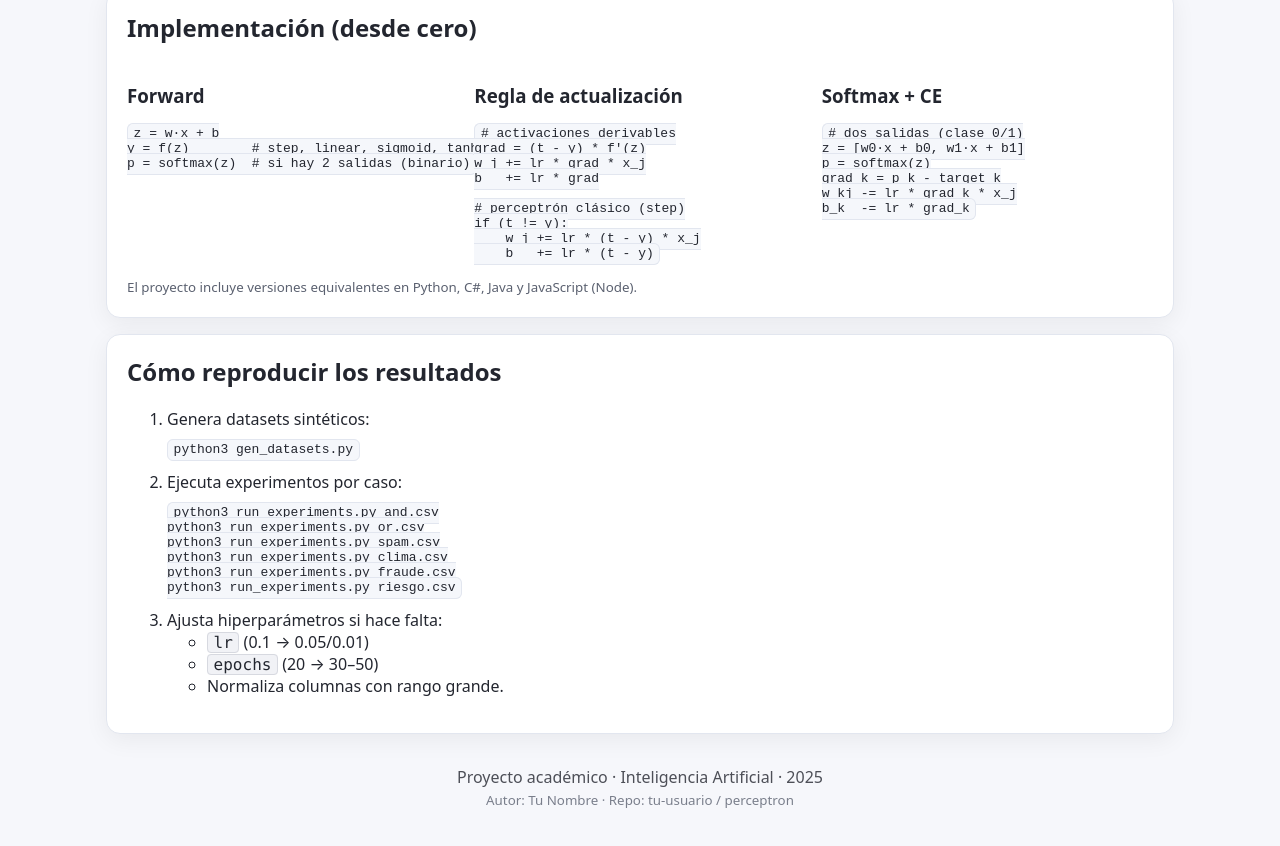
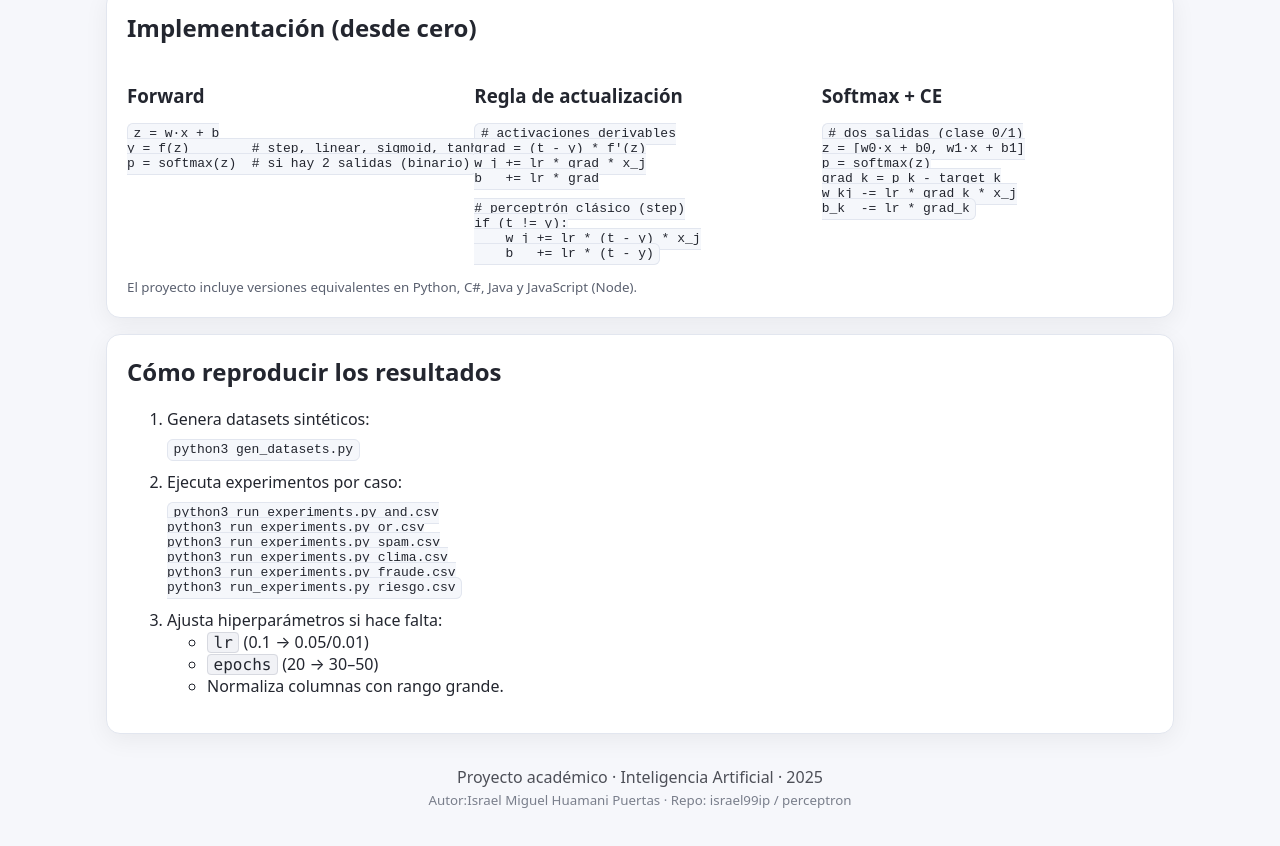
Before and after one commit to isra99ip/IA, a plain HTML site: page index.html in a window 1280 px wide. Shown: the part 2461-3307 px from the top of the page. Drawn offline with Linux system fonts and the light colour scheme.

Commit message:
Update index.html

```diff
--- a/index.html
+++ b/index.html
@@ -311,7 +311,7 @@ python3 run_experiments.py riesgo.csv</code></pre>
 
   <div class="footer">
     <div>Proyecto académico · Inteligencia Artificial · 2025</div>
-    <div><small class="muted">Autor: Tu Nombre · Repo: tu-usuario / perceptron</small></div>
+    <div><small class="muted">Autor:Israel Miguel Huamani Puertas · Repo: israel99ip / perceptron</small></div>
   </div>
 </div>
 
```
